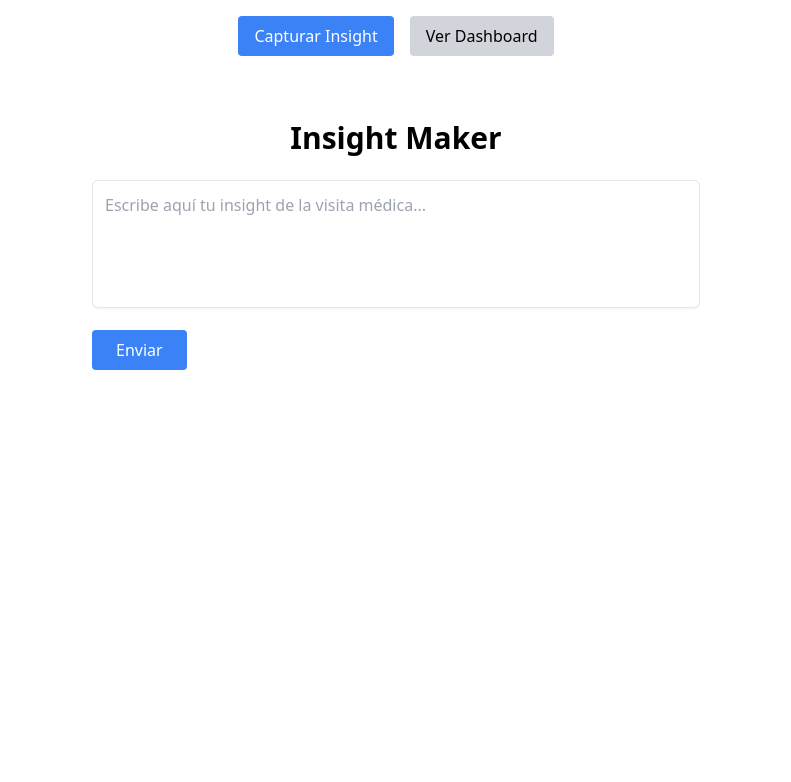
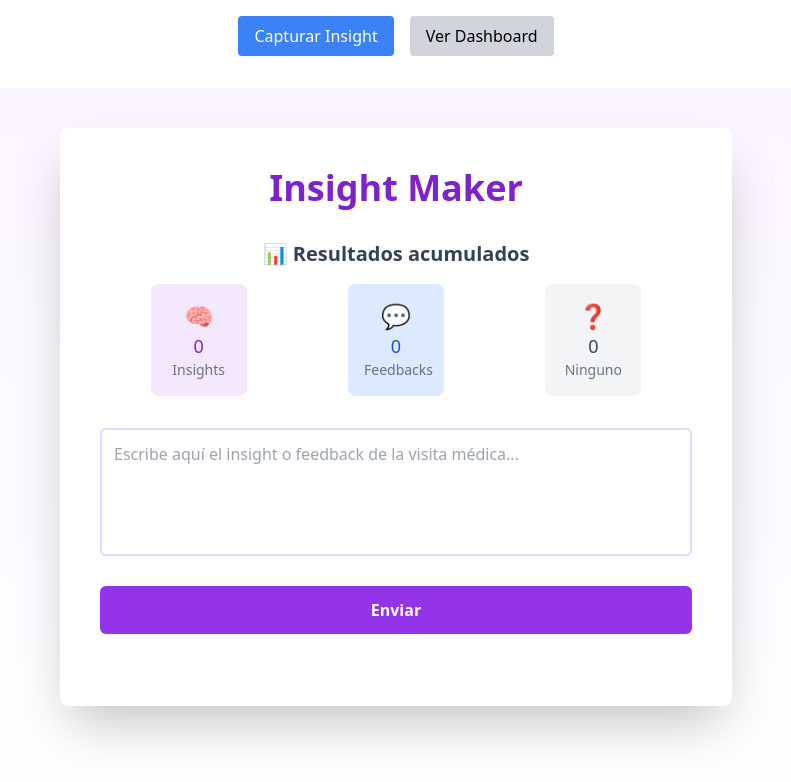
Before and after one commit to Foca33/InsightMaker, a React (Vite) app: page / in a window 1280 px wide. Shown: the top 782 px of the page, without its empty margins (244-1035 px from the left). Built offline with nearby package versions, Linux system fonts and the light colour scheme.

Commit message:
Mejorando diseño pro + Corrigiendo API Gemini 🚀

```diff
--- a/src/InsightMaker.jsx
+++ b/src/InsightMaker.jsx
@@ -6,7 +6,6 @@ export default function InsightMaker() {
   const [response, setResponse] = useState("");
   const [loading, setLoading] = useState(false);
 
-  // 🎯 NUEVOS contadores
   const [insightCount, setInsightCount] = useState(0);
   const [feedbackCount, setFeedbackCount] = useState(0);
   const [ningunoCount, setNingunoCount] = useState(0);
@@ -15,10 +14,10 @@ export default function InsightMaker() {
     if (!input.trim()) return;
     setLoading(true);
     try {
-      const API_KEY = "AIzaSyCWGiraec0HuMZ-wIjOcrWOXZQGNFoDtZw"; // Recuerda luego cambiarla por la buena
+      const API_KEY = "AIzaSyCWGiraec0HuMZ-wIjOcrWOXZQGNFoDtZw"; // reemplazar luego con la nueva key real
 
       const res = await axios.post(
-        `https://generativelanguage.googleapis.com/v1beta/models/gemini-pro:generateContent?key=${API_KEY}`,
+        `https://generativelanguage.googleapis.com/v1/models/gemini-pro:generateContent?key=${API_KEY}`,
         {
           contents: [
             {
@@ -35,7 +34,7 @@ export default function InsightMaker() {
       const aiResponse = res.data.candidates[0].content.parts[0].text;
       setResponse(aiResponse);
 
-      // 🎯 Analizar respuesta y aumentar contadores
+      // Actualizar contadores basado en la respuesta
       const lowerResponse = aiResponse.toLowerCase();
       if (lowerResponse.includes("insight")) {
         setInsightCount(prev => prev + 1);
@@ -45,7 +44,7 @@ export default function InsightMaker() {
         setNingunoCount(prev => prev + 1);
       }
 
-      console.log("Simulando guardar en base de datos:", {
+      console.log("Guardando:", {
         texto: input,
         respuesta: aiResponse,
         timestamp: new Date()
@@ -59,40 +58,62 @@ export default function InsightMaker() {
   };
 
   return (
-    <div className="p-4 sm:p-8 max-w-md sm:max-w-2xl mx-auto">
-      <h1 className="text-2xl sm:text-3xl font-bold mb-6 text-center">Insight Maker</h1>
+    <div className="min-h-screen bg-gradient-to-b from-purple-50 to-white p-6 sm:p-10">
+      <div className="max-w-2xl mx-auto bg-white p-6 sm:p-10 rounded-lg shadow-2xl">
 
+        {/* Título principal */}
+        <h1 className="text-3xl sm:text-4xl font-bold text-center mb-8 text-purple-700">
+          Insight Maker
+        </h1>
+
+        {/* Dashboard contadores */}
+        <div className="mb-8">
+          <h2 className="text-xl font-semibold text-gray-700 mb-4 text-center">📊 Resultados acumulados</h2>
+          <div className="flex justify-around text-center text-lg font-medium">
+            <div className="bg-purple-100 p-4 rounded-lg w-24">
+              <div className="text-2xl">🧠</div>
+              <div className="text-purple-700">{insightCount}</div>
+              <div className="text-gray-500 text-sm">Insights</div>
+            </div>
+            <div className="bg-blue-100 p-4 rounded-lg w-24">
+              <div className="text-2xl">💬</div>
+              <div className="text-blue-700">{feedbackCount}</div>
+              <div className="text-gray-500 text-sm">Feedbacks</div>
+            </div>
+            <div className="bg-gray-100 p-4 rounded-lg w-24">
+              <div className="text-2xl">❓</div>
+              <div className="text-gray-700">{ningunoCount}</div>
+              <div className="text-gray-500 text-sm">Ninguno</div>
+            </div>
+          </div>
+        </div>
+
+        {/* Input usuario */}
         <textarea
-        className="border p-3 w-full h-32 mb-4 resize-none rounded-md shadow-sm focus:outline-none focus:ring-2 focus:ring-blue-400"
-        placeholder="Escribe aquí tu insight de la visita médica..."
+          className="border-2 border-purple-200 w-full h-32 rounded-md p-3 mb-6 focus:outline-none focus:ring-2 focus:ring-purple-400 resize-none"
+          placeholder="Escribe aquí el insight o feedback de la visita médica..."
           value={input}
           onChange={(e) => setInput(e.target.value)}
         ></textarea>
 
+        {/* Botón enviar */}
         <button
-        className="w-full sm:w-auto bg-blue-500 text-white px-6 py-2 rounded hover:bg-blue-600 transition-all"
+          className="w-full bg-purple-600 text-white py-3 rounded-md font-semibold hover:bg-purple-700 transition-all mb-8"
           onClick={handleSubmit}
           disabled={loading}
         >
           {loading ? "Analizando..." : "Enviar"}
         </button>
 
+        {/* Resultado */}
         {response && (
-        <div className="mt-8 p-4 border rounded bg-gray-100">
-          <h2 className="font-semibold mb-2 text-lg">Resultado:</h2>
-          <p className="whitespace-pre-line">{response}</p>
-
-          {/* 🎯 MOSTRAR CONTADORES */}
-          <div className="mt-6 text-center">
-            <h3 className="text-xl font-semibold mb-2">📊 Resultados acumulados:</h3>
-            <div className="flex justify-around text-lg">
-              <div>🧠 Insights: {insightCount}</div>
-              <div>💬 Feedbacks: {feedbackCount}</div>
-              <div>❓ Ninguno: {ningunoCount}</div>
-            </div>
-          </div>
+          <div className="p-4 border border-purple-200 rounded-lg bg-purple-50">
+            <h3 className="text-lg font-semibold text-purple-700 mb-2">Resultado del análisis:</h3>
+            <p className="whitespace-pre-line text-gray-700">{response}</p>
           </div>
         )}
+
+      </div>
     </div>
   );
 }
```
Lines whose indentation alone changed are shown as unchanged.
